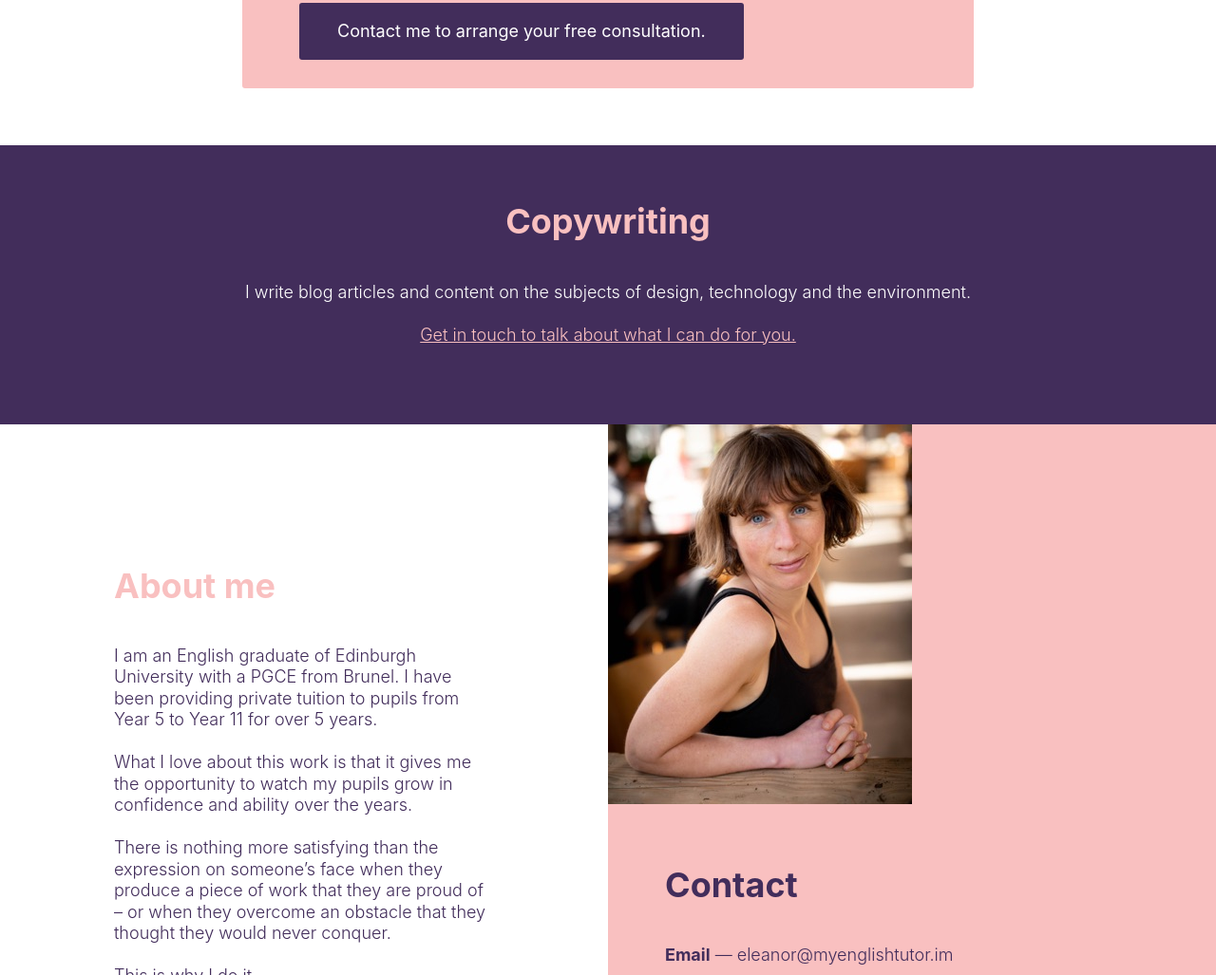
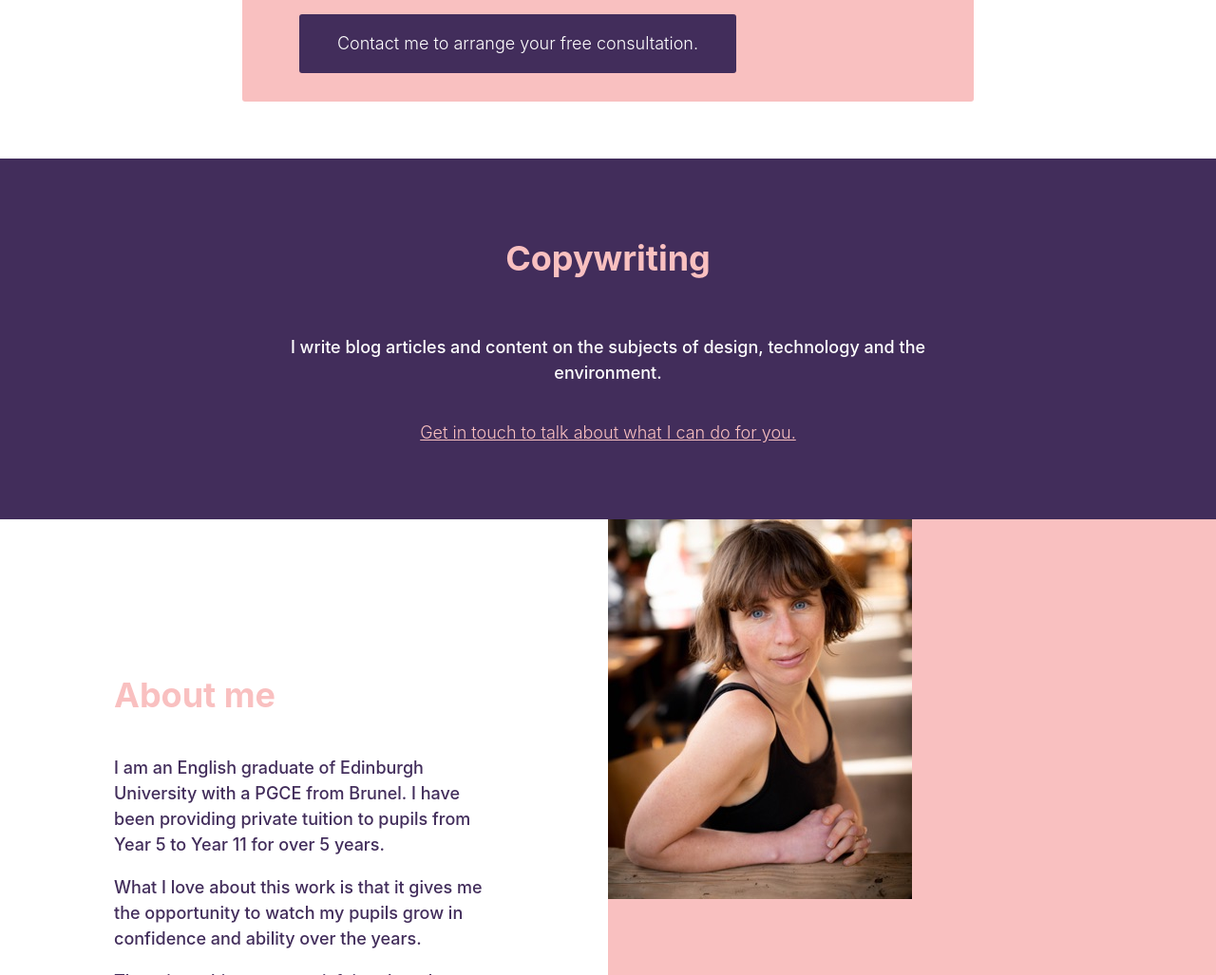
Before and after one commit to tibormiklos/myenglishtutor.im, a plain HTML site: page index.html in a window 1280 px wide. Shown: the part 1773-2800 px from the top of the page at 95% size. Drawn offline with nearby package versions, Linux system fonts and the light colour scheme; a web font is replaced by a local one.

Commit message:
final push tonight

```diff
--- a/assets/_colors.scss
+++ b/assets/_colors.scss
@@ -1,4 +1,5 @@
 /* Colours */
+
 $primary-color: #422D5B;
 $secondary-color: #F9C0C0;
 $accent-color: $secondary-color;
--- a/assets/_mixins.scss
+++ b/assets/_mixins.scss
@@ -18,6 +18,53 @@
   transform: translateY(-50%);
 }
 
+/* Flex center */
+@mixin center($position) {
+  display: flex;
+
+  @if $position == 'both' {
+    align-items: center;
+    justify-content: center;
+  }
+
+  @else if $position == 'vertical' {
+    align-items: center;
+  }
+
+  @else if $position == 'horizontal' {
+    justify-content: center;
+  }
+
+  @else if $position == 'none' {
+    align-items: stretch;
+    justify-content: flex-start;
+  }
+}
+
+// center both vertical & horizontal
+
+.center-both {
+  @include center(both);
+}
+
+// center only vertical
+
+.center-vertical {
+  @include center(vertical);
+}
+
+// center only horizontal
+
+.center-horizontal {
+  @include center(horizontal);
+}
+
+// Clear both horizontal & vertical
+
+.center-none {
+  @include center(none);
+}
+
 /* Border radius */
 @mixin border-radius($radius) {
   -webkit-border-radius: $radius;
@@ -25,26 +72,75 @@
   background-clip: padding-box;  /* stops bg color from leaking outside the border: */
 }
 
-/* Responsive breakpoints */
-@mixin breakpoint($point) {
-  @if $point == desktop {
-    @media (min-width: 992px) { @content ; }
+/* Responsive mixin source: https://gist.github.com/peschee/5734414 */
+/**
+ * Responsive mixin. The media breakpoints are as defined
+ * in the twitter bootstrap framework:
+ *
+ * - phone
+ * - tablet-portrait
+ * - tablet-landscape-desktop
+ * - large-desktop
+ *
+ * Additional parameters for tagetting retina and non-retina
+ * devices
+ *
+ * - retina
+ * - non-retina
+ *
+ * Moreover, a specific value in px can be passed which is
+ * used to generate a max-width media query.
+ */
+@mixin respond-to($media) {
+    /* Landscape phones and down */
+    @if $media == phone {
+        @media (max-width: 480px) { @content; }
     }
-    @else if $point == laptop {
-      @media (min-width: 992px) { @content ; }
+    /* Landscape phone to portrait tablet */
+    @else if $media == tablet-portrait {
+        @media (max-width: 767px) {@content; }
     }
-    @else if $point == tablet {
-    @media (max-width: 870px) { @content ; }
+    /* Portrait tablet to landscape and desktop */
+    @else if $media == tablet-landscape-desktop {
+        @media (min-width: 768px) and (max-width: 979px) { @content; }
     }
-    @else if $point == phablet {
-      @media (min-width: 37.5em)  { @content ; }
+    /* Large desktop */
+    @else if $media == large-desktop {
+        @media (min-width: 1200px) { @content; }
     }
-  @else if $point == mobile {
-    @media (max-width: 660px)  { @content ; }
+    // Non-Retina
+    @else if $media == non-retina {
+        @media screen and (-webkit-max-device-pixel-ratio: 1) { @content; }
     }
-<<<<<<< HEAD
+    // Retina Only
+    @else if $media == retina {
+        @media screen and (-webkit-min-device-pixel-ratio: 2) { @content; }
     }
-=======
+    // Specific max width
+    @else {
+        @media only screen and (max-width: #{$media}px) { @content; }
+    }
 }
 
->>>>>>> 7d163b12b92a0486c29394f97ffa6935d6eeddec
+// Button mixin
+@mixin btn($btn-bg, $btn-color) {
+  border-radius: $border-radius;
+  border-color: $btn-color; // You'll want to customize this
+  color: $btn-color;
+  background: $btn-bg;
+  &:hover, &:focus, &:active {
+    color: $btn-bg;
+    background: $btn-color;
+    border-color: $btn-bg;
+  }
+  &.-hollow {
+    background: none;
+    color: $btn-bg;
+    border-radius: $border-radius;
+    border-color: $background; // The thickness should correspond with the thickness set above
+    &:hover, &:focus, &:active {
+      color: $btn-color;
+      background: $btn-bg;
+    }
+  }
+}
--- a/assets/main.scss
+++ b/assets/main.scss
@@ -1,61 +1,15 @@
-/* Normalise */
 @import "normalize";
 @import "reset";
 @import "fonts";
 @import "colors";
 @import "mixins";
 
-$border-width: 10px;
+// Some defaults
 
-$p: 18px; // Your base font-size in pixels
-$lh: $p * 1.25; // 30px
-
-$h1: 54px;
-$h2: 36px;
-$h3: 18px;
-
-h1, h2, h3, p {
-  font-family: $sans;
-  font-weight: 700;
-  margin:0;
-  font-size: $p;
-  margin-bottom: $lh;
-}
-
-p {
-  font-weight:300;
-}
-
-.h1 {
-  font-size: $h1;
-  $h1-lh: $h1 * 1.1250;
-  line-height: $h1-lh;
-  margin-bottom: $h1-lh;
-}
-
-.h2 {
-  font-size: $h2;
-  $h2-lh: $h2 * 1.15625;
-  line-height: $h2-lh;
-  margin-bottom: $h2-lh;
-}
-
-.h3 {
-  font-size: $h3;
-  $h3-lh: $h3 * 1.1953125;
-  line-height: $h3-lh;
-  margin-bottom: $h3-lh;
-}
-
-p {
-  font-size: $p;
-  line-height: $lh;
-  margin-bottom: $lh;
-}
-
-p.intro, .p-head, strong, b {
-  font-weight:700;
-}
+  $base-font: 18px;
+  $base-line-height:1.5;
+  $border-width: 10px;
+  $border-radius: 3px;
 
 ::selection {
   background: $accent-color;
@@ -74,16 +28,87 @@ html {
   font-variant: normal;
   font-weight: 500;
   font-stretch: normal;
-  font-size: $p;
-  line-height: $lh;
   font-family: $sans;
   color: $light;
+  font-size:$base-font;
+  line-height:$base-line-height;
 }
 // Body base
 body {
   background: $bg;
 }
 
+// Typography
+    $f1: 54px;
+
+@mixin f1 {
+    font-family: $sans;
+
+    font-size: $f1;
+    $f1-lh: $f1 * 1.125;
+    line-height: $f1-lh;
+    margin-bottom: $f1-lh;
+    font-weight: 700;
+}
+
+ $f2: 36px;
+
+@mixin f2 {
+    font-family: $sans;
+    font-size: $f2;
+    $f2-lh: $f2 * 1.15;
+    line-height: $f2-lh;
+    margin-bottom: $f2-lh;
+    font-weight: 700;
+}
+
+    $f3: 18px;
+
+@mixin f3 {
+    font-family: $sans;
+
+    font-size: $f3;
+    $f3-lh: $f3 * 1.25;
+    line-height: $f3-lh;
+    margin-bottom: $f3-lh;
+    font-weight:700;
+}
+
+@mixin fp {
+    $fp: 18px;
+    font-size: $fp;
+    $fp-lh: $fp * 1.25;
+    line-height: $fp-lh;
+    margin-bottom: $fp-lh;
+    font-weight:300;
+}
+
+.f1 {
+    @include f1;
+}
+
+.f2 {
+    @include f2;
+}
+
+.f3 {
+    @include f3;
+}
+
+.fp {
+    @include fp;
+}
+
+.fp-intro {
+  @include fp;
+  font-weight:700;
+}
+
+strong {
+  font-weight:700;
+}
+
+/* Usage: @include fX; */
 
 .contained {
   width: 770px;
@@ -91,9 +116,11 @@ body {
   margin: 0 auto;
   display: flex;
   flex-wrap: wrap;
+  flex-direction: row;
 }
 
 a {
+  @include fp;
   color:$light;
   @include transition (all, 0.25s, ease-in-out);
 }
@@ -103,41 +130,25 @@ a:hover {
 }
 
 header {
+  height:120px;
   display: flex;
-  flex-wrap:nowrap;
   justify-content: space-between;
-  height:120px;
-  @include breakpoint(mobile){
-    justify-content: center;
-    height:60px;
+  align-items: center;
+}
+
+header > h1 {
+  color:$secondary-color;
+  margin-bottom:28px !important;
+  @include respond-to(phone){
+    @include f3;
     }
 }
 
-header h1.h2 {
-  color:$secondary-color;
-  height:52px;
-  @include vertical-align();
-  @include breakpoint(mobile){
-    font-size:18px;
-    height:30px;
-    }
-}
-
-header nav {
-  height:30px;
-  @include vertical-align();
-  @include breakpoint(mobile){
-    display:none;
-    }
-
-}
-
-header nav a {
+header > nav > a {
   text-decoration:none;
   @include transition (all, 0.25s, ease-in-out);
-  @include breakpoint(mobile){
-    font-size:16px;
-    height:30px;
+    @include respond-to(phone){
+    display:none;
     }
 }
 
@@ -146,28 +157,29 @@ header nav a:hover {
 }
 
 section.hero {
-  height:800px;
+  height:80vh;
   background: url('/img/hero-bg-vector.png') center center no-repeat;
-  @include breakpoint(tablet){
-    background-size: 80%;
-
+  display: flex;
+  justify-content: center;
+  align-items: center;
+  @include respond-to(tablet-portrait){
+    background-size: 95%;
+    height:60vh;
     }
-  @include breakpoint(mobile){
-    background:none;
-    height:40vh;
+  @include respond-to(phone){
+    width: 90%;
+    height:50vh;
     }
 }
 
 section.hero h1 {
-  @include vertical-align();
   padding: 0 60px;
-  @include breakpoint(tablet){
-    text-align:center;
-    padding: 0 30px;
-    }
-  @include breakpoint(mobile){
-    font-size:36px;
-    line-height:1.25em;
+  @include respond-to(tablet-portrait){
+  padding: 0 30px;
+  }
+    @include respond-to(phone){
+    padding: 0 0;
+    @include f2;
     }
 }
 
@@ -187,10 +199,10 @@ section.tuition h1 {
   margin-bottom:60px;
 }
 
-.tuition-body .two-col {
+.col {
   width:50%;
   padding-right:60px;
-    @include breakpoint(tablet){
+    @include respond-to(tablet-portrait){
       width: 100%;
       padding-right:0px;
       }
@@ -204,15 +216,15 @@ section.tuition h1 {
   background:$secondary-color;
   color:$primary-color;
   padding:30px 60px;
-  @include border-radius(3px);
-  @include breakpoint(tablet){
+  @include border-radius($border-radius);
+  @include respond-to(tablet-portrait){
     padding:30px;
     }
 }
 
 button {
   padding:20px 40px;
-  @include border-radius(3px);
+  @include border-radius($border-radius);
   border:0;
   background:$primary-color;
   color:$light;
@@ -220,8 +232,15 @@ button {
   cursor: pointer;
 }
 
+button a {
+  text-decoration:none;
+}
+
 button:hover {
   background:$light;
+}
+
+button:hover a {
   color:$primary-color;
 }
 
@@ -251,24 +270,29 @@ section.about-contact {
   flex-wrap: wrap;
 }
 
-section.about-contact > .about, section.about-contact > .contact  {
+section.about-contact > .about, section.about-contact > .contact, .col  {
   width:50%;
-  @include breakpoint(tablet){
+  @include respond-to(tablet-portrait){
     width:100%;
     }
-  @include breakpoint(mobile){
+  @include respond-to(phone){
     width: 100%;
     }
+}
+
+.col {
+  padding-right:60px;
+
 }
 
 .about {
   background:$light;
   color:$primary-color;
   padding:60px 120px;
-  @include breakpoint(tablet){
+  @include respond-to(tablet-portrait){
     padding:30px 60px;
     }
-  @include breakpoint(mobile){
+  @include respond-to(phone){
     padding:30px 60px;
     }
 }
@@ -288,10 +312,10 @@ section.about-contact > .about, section.about-contact > .contact  {
 
 .contact-text {
   padding:60px;
-  @include breakpoint(tablet){
+  @include respond-to(tablet-portrait){
     padding:30px 60px;
     }
-  @include breakpoint(mobile){
+  @include respond-to(phone){
     padding:30px 60px;
     }
 }
@@ -307,11 +331,8 @@ section.about-contact > .about, section.about-contact > .contact  {
 }
 
 footer {
-  padding:30px;
+  display: flex;
   justify-content: center;
-}
-
-footer p {
-  margin:0;
-  text-align:center;
-}
+  padding: 30px;
+  color: #fff;
+  }
--- a/index.html
+++ b/index.html
@@ -17,7 +17,6 @@
   <meta property="og:url" content="https://www.myenglishtutor.im" />
 
   <link rel="stylesheet" type="text/css" href="/assets/main.css">
-
 </head>
 
 <body>
@@ -25,7 +24,7 @@
       <nav>
         <a class="tuition-link" href="#tuition">Tuition</a>
       </nav>
-      <h1 class="h2">My English Tutor</h1>
+      <h1 class="f2">My English Tutor</h1>
       <nav>
         <a class="contact-link" href="#contact">Contact</a>
       </nav>
@@ -33,47 +32,42 @@
 
   <main>
     <section class="hero">
-      <h1 class="h1 contained">One-to-one English literature and language tuition</h1>
+      <h1 class="f1 contained">One-to-one English literature and language tuition</h1>
     </section>
     <section class="tuition">
       <div class="tuition-header contained">
-        <h1 class="h2">What I do</h1>
-        <p class="intro">I provide one-to-one English literature and language tuition from my home in Laxey to pupils
-          across the Island. I teach adult learners, GCSE students and primary pupils. My hours are flexible – get in
-          touch to find a slot that suits you.</p>
+        <h1 class="f2">What I do</h1>
+        <p class="fp-intro">I provide one-to-one English literature and language tuition from my home in Laxey to pupils across the Island. I teach adult learners, GCSE students and primary pupils. My hours are flexible – get in touch to find a slot that suits you.</p>
       </div>
-      <div class="tuition-body contained">
-        <div class="two-col">
-          <p class="p-head">The Teaching</p>
-          <p>I provide exam-specific guidance and practise; I also help with basic skills: sentence structure,
-            punctuation and reading comprehension.</p>
-          <p>I like to tailor my lessons to the interests of my pupils, and I encourage my pupils, as they progress, to
-            become increasingly involved in the planning – this way they learn to take ownership of the process.</p>
+      <div class="tuition-body contained columns">
+        <div class="col">
+          <p class="f3">The Teaching</p>
+          <p>I provide exam-specific guidance and practise; I also help with basic skills: sentence structure, punctuation and reading comprehension.</p>
+          <p>I like to tailor my lessons to the interests of my pupils, and I encourage my pupils, as they progress, to become increasingly involved in the planning – this way they learn to take ownership of the process.</p>
         </div>
-        <div class="two-col">
-          <p class="p-head">Supporting Parents</p>
+        <div class="col">
+          <p class="f3">Supporting Parents</p>
           <p>It can be frustrating to feel that you are cut off from what your child is learning at school.</p>
-          <p>I am always available to talk personally to you about your child’s progress and provide you with support
-            and materials if you would like to augment their learning at home.</p>
+          <p>I am always available to talk personally to you about your child’s progress and provide you with support and materials if you would like to augment their learning at home.</p>
         </div>
       </div>
       <div class="tuition-pricing contained">
-          <p class="p-head">Pricing and payment</p>
+          <p class="f3">Pricing and payment</p>
           <p>I charge £30 per hour with no extra charges for materials or meetings. You can pay monthly or termly in advance by cheque or bank transfer. We’ll start with a free, no-commitment initial consultation to find out how I can help you and your child.</p>
-          <a href="mailto:eleanor@myenglishtutor.im"><button>Contact me to arrange your free consultation.</button></a>
+          <button class="btn -white -blue"><a href="mailto:eleanor&#64;myenglishtutor.im">Contact me to arrange your free consultation.</a></button>
         </div>
     </section>
     <section class="copywriting">
       <div class="copywriting-content contained">
-        <h1 class="h2">Copywriting</h1>
+        <h1 class="f2">Copywriting</h1>
         <p>I write blog articles and content on the subjects of design, technology and the environment.</p>
-        <p><a href="mailto:eleanor@myenglishtutor.im">Get in touch to talk about what I can do for you.</a></p>
+        <p><a href="mailto:eleanor&#64;myenglishtutor.im">Get in touch to talk about what I can do for you.</a></p>
     </div>
     </section>
     <section class="about-contact">
       <div class="about">
         <div class="about-text">
-          <h1 class="h2">About me</h1>
+          <h1 class="f2">About me</h1>
           <p>I am an English graduate of Edinburgh University with a PGCE from Brunel. I have been providing private tuition to pupils from Year 5 to Year 11 for over 5 years.</p>
           <p>What I love about this work is that it gives me the opportunity to watch my pupils grow in confidence and ability over the years.</p>
           <p>There is nothing more satisfying than the expression on someone’s face when they produce a piece of work that they are proud of – or when they overcome an obstacle that they thought they would never conquer.</p>
@@ -85,7 +79,7 @@
             <img src="img/eleanor.jpg" alt="Portrait of Eleanor by Phil Kneen" />
           </div>
           <div class="contact-text">
-            <h1 class="h2">Contact</h1>
+            <h1 class="f2">Contact</h1>
             <p><strong>Email</strong> &mdash; <a href="mailto:eleanor&#64;myenglishtutor.im">eleanor&#64;myenglishtutor.im</a></p>
             <p><strong>Online</strong> &mdash; <a href="https://m.me/643498442765222" target="_blank">Facebook Messenger</a></p>
             <p><strong>Phone</strong> &mdash; <a href="tel:00447624237791">07624 237791</a></p>
@@ -99,6 +93,8 @@
     <p>&copy;2019 My English Tutor &mdash; <a href="https://mikla.studio" target="_blank" rel="nofollow">Imprint</a></p>
   </footer>
 
+
+
 </body>
 
 <script src="https://code.jquery.com/jquery-3.3.1.min.js"
```
Also changed, not shown: assets/main.css, 2 other files. Lines whose indentation alone changed are shown as unchanged.
